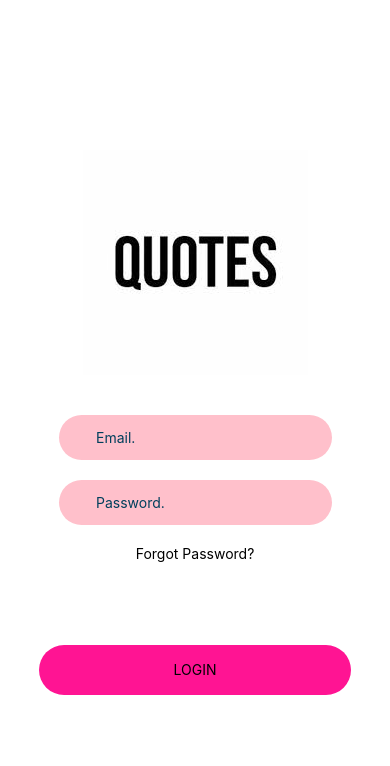
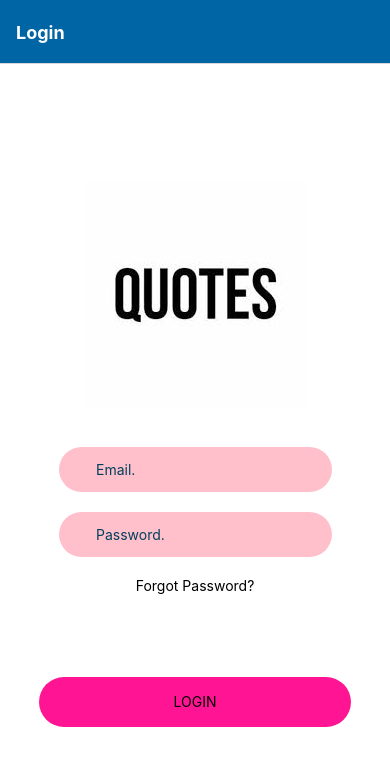
Before and after one commit to ashwinr98/657-project, a React Native app: screen /Login in a window 390 px wide. Shown: the top 766 px of the page. Built offline with nearby package versions, Linux system fonts and the light colour scheme.

Commit message:
changed login screen

```diff
--- a/App.js
+++ b/App.js
@@ -9,87 +9,36 @@ import {
   Button,
   TouchableOpacity,
 } from "react-native";
+import { NavigationContainer } from "@react-navigation/native";
+import Login from "./screens/login";
+import { createNativeStackNavigator } from "@react-navigation/native-stack";
 
+const Stack = createNativeStackNavigator();
 export default function App() {
-  const [email, setEmail] = useState("");
-  const [password, setPassword] = useState("");
+  return (
+    <NavigationContainer>
+      <Stack.Navigator screenOptions={navStyling}>
+        <Stack.Screen name="Login" component={Login} />
 
-  return (
-    <View style={styles.container}>
-      <Image style={styles.image} source={require("./assets/logo.jpg")} />
-
-      <StatusBar style="auto" />
-      <View style={styles.inputView}>
-        <TextInput
-          style={styles.TextInput}
-          placeholder="Email."
-          placeholderTextColor="#003f5c"
-          onChangeText={(email) => setEmail(email)}
-        />
-      </View>
-
-      <View style={styles.inputView}>
-        <TextInput
-          style={styles.TextInput}
-          placeholder="Password."
-          placeholderTextColor="#003f5c"
-          secureTextEntry={true}
-          onChangeText={(password) => setPassword(password)}
-        />
-      </View>
-
-      <TouchableOpacity>
-        <Text style={styles.forgot_button}>Forgot Password?</Text>
-      </TouchableOpacity>
-
-      <TouchableOpacity style={styles.loginBtn}>
-        <Text style={styles.loginText}>LOGIN</Text>
-      </TouchableOpacity>
-    </View>
+      </Stack.Navigator>
+    </NavigationContainer>
   );
 }
 
+const navStyling = {
+  headerStyle: {
+    backgroundColor: "#0065A4",
+  },
+  headerTintColor: "#fff",
+  headerTitleStyle: {
+    fontWeight: "bold",
+  },
+};
+
 const styles = StyleSheet.create({
   container: {
+    backgroundColor: "#fff",
+    margin: 20,
     flex: 1,
-    backgroundColor: "#fff",
-    alignItems: "center",
-    justifyContent: "center",
-  },
-
-  image: {
-    marginBottom: 40,
-  },
-
-  inputView: {
-    backgroundColor: "#FFC0CB",
-    borderRadius: 30,
-    width: "70%",
-    height: 45,
-    marginBottom: 20,
-
-    alignItems: "center",
-  },
-
-  TextInput: {
-    height: 50,
-    flex: 1,
-    padding: 10,
-    marginLeft: 20,
-  },
-
-  forgot_button: {
-    height: 30,
-    marginBottom: 30,
-  },
-
-  loginBtn: {
-    width: "80%",
-    borderRadius: 25,
-    height: 50,
-    alignItems: "center",
-    justifyContent: "center",
-    marginTop: 40,
-    backgroundColor: "#FF1493",
   },
 });
--- /dev/null
+++ b/screens/login.js
@@ -0,0 +1,96 @@
+import { StatusBar } from "expo-status-bar";
+import React, { useState } from "react";
+import {
+  StyleSheet,
+  Text,
+  View,
+  Image,
+  TextInput,
+  Button,
+  TouchableOpacity,
+} from "react-native";
+import { NavigationContainer } from "@react-navigation/native";
+
+export default function Login() {
+  const [email, setEmail] = useState("");
+  const [password, setPassword] = useState("");
+
+  return (
+    <View style={styles.container}>
+      <Image style={styles.image} source={require("../assets/logo.jpg")} />
+
+      <StatusBar style="auto" />
+      <View style={styles.inputView}>
+        <TextInput
+          style={styles.TextInput}
+          placeholder="Email."
+          placeholderTextColor="#003f5c"
+          onChangeText={(email) => setEmail(email)}
+        />
+      </View>
+
+      <View style={styles.inputView}>
+        <TextInput
+          style={styles.TextInput}
+          placeholder="Password."
+          placeholderTextColor="#003f5c"
+          secureTextEntry={true}
+          onChangeText={(password) => setPassword(password)}
+        />
+      </View>
+
+      <TouchableOpacity>
+        <Text style={styles.forgot_button}>Forgot Password?</Text>
+      </TouchableOpacity>
+
+      <TouchableOpacity style={styles.loginBtn}>
+        <Text style={styles.loginText}>LOGIN</Text>
+      </TouchableOpacity>
+    </View>
+  );
+}
+
+const styles = StyleSheet.create({
+  container: {
+    flex: 1,
+    backgroundColor: "#fff",
+    alignItems: "center",
+    justifyContent: "center",
+  },
+
+  image: {
+    marginBottom: 40,
+  },
+
+  inputView: {
+    backgroundColor: "#FFC0CB",
+    borderRadius: 30,
+    width: "70%",
+    height: 45,
+    marginBottom: 20,
+
+    alignItems: "center",
+  },
+
+  TextInput: {
+    height: 50,
+    flex: 1,
+    padding: 10,
+    marginLeft: 20,
+  },
+
+  forgot_button: {
+    height: 30,
+    marginBottom: 30,
+  },
+
+  loginBtn: {
+    width: "80%",
+    borderRadius: 25,
+    height: 50,
+    alignItems: "center",
+    justifyContent: "center",
+    marginTop: 40,
+    backgroundColor: "#FF1493",
+  },
+});
```
Also changed, not shown: package.json (+8 -0 lines), 1 other file (tests, documents, lock files or other folders).
